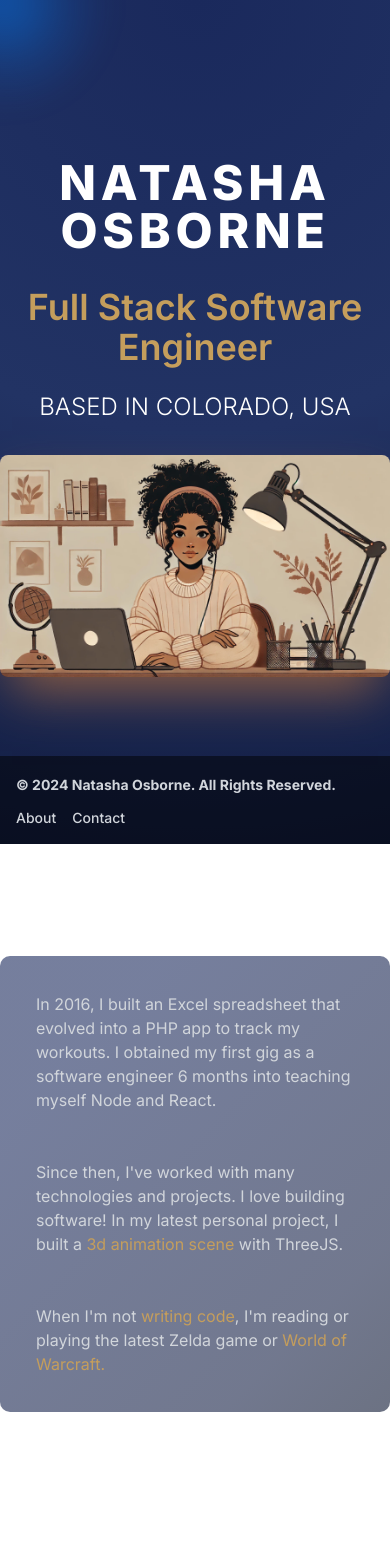
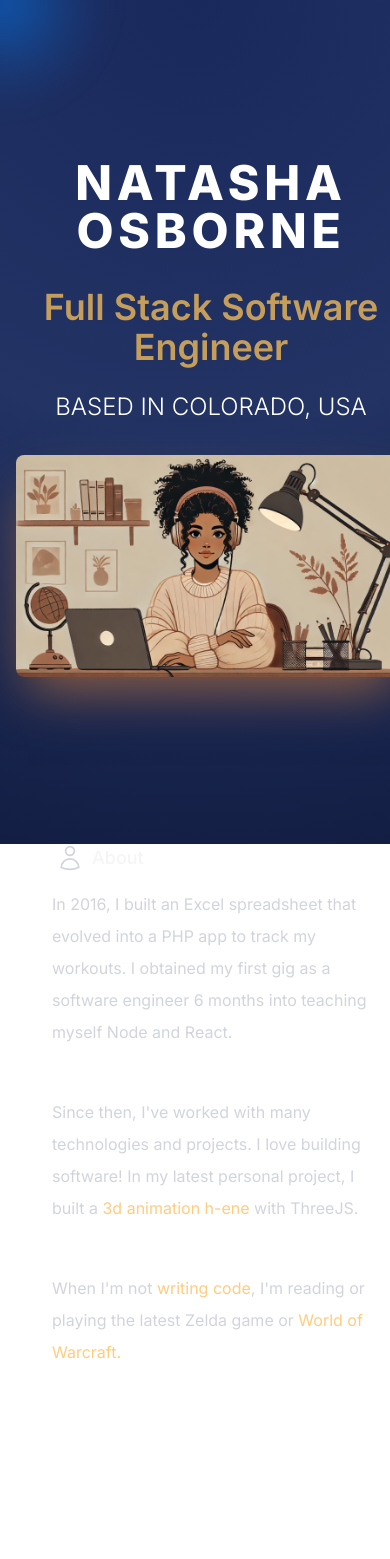
Before and after one commit to Natasha08/natasha-osborne-site, a Next.js app: page / in a window 390 px wide. Shown: the top 1559 px of the page. Built offline with nearby package versions, Linux system fonts and the light colour scheme.

Commit message:
styling and word changes for the landing section and the about component

```diff
--- a/app/components/about.js
+++ b/app/components/about.js
@@ -1,5 +1,6 @@
-import {useRef, useEffect} from 'react';
+import { useRef, useEffect } from 'react';
 import Link from 'next/link';
+import { UserIcon } from '@heroicons/react/24/outline';
 
 export default function About() {
   const aboutRef = useRef(null);
@@ -34,13 +35,17 @@ export default function About() {
   }, []);
 
   return (
-    <main
-      ref={aboutRef}
-      className="flex flex-col text-text text-start items-center z-20 pt-28 about"
-    >
-      <div className="xs:w-auto md:w-1/2 content">
-        <div className="flex col-span-1 flex-col w-full items-center text-gray-300 relative translucent-background z-10 py-5 px-5">
-          <div className="p-4 md:p-6 lg:p-12 space-y-12">
+    <main ref={aboutRef} className="main-container lg:ml-52 lg:pt-36">
+      <div className="lg:ml-48 w-full lg:w-3/4">
+        <header className="relative z-10 ml-10 lg:ml-16 flex flex-row items-center">
+          <UserIcon className="h-7 w-7 lg:h-8 lg:w-8 text-gray-500 hover:fill-[#d4af37] lg:mr-2" />
+          <span className="pl-2 flex items-center text-lg lg:text-xl font-medium text-[#f5f5f5]">
+            About
+          </span>
+        </header>
+
+        <div className="relative z-10 px-5">
+          <div className="p-4 md:p-6 lg:p-12 space-y-12 text-wrap leading-loose">
             <p>
               In 2016, I built an Excel spreadsheet that evolved into a PHP app
               to track my workouts. I obtained my first gig as a software
@@ -49,11 +54,8 @@ export default function About() {
             <p>
               Since then, I&apos;ve worked with many technologies and projects.
               I love building software! In my latest personal project, I built a{' '}
-              <Link
-                href="/space"
-                className="text-muted-gold hover:text-interactive"
-              >
-                3d animation scene{' '}
+              <Link href="/space" className="text-[#ffcc80] hover:text-interactive">
+                3d animation h-ene{' '}
               </Link>
               with ThreeJS.
             </p>
@@ -63,7 +65,7 @@ export default function About() {
                 href="https://github.com/Natasha08"
                 target="_blank"
                 rel="noopener noreferrer"
-                className="text-muted-gold hover:text-interactive"
+                className="text-[#ffcc80] hover:text-interactive"
               >
                 writing code
               </Link>
@@ -72,7 +74,7 @@ export default function About() {
                 href="https://github.com/Natasha08/LUA-EditMacroTargets"
                 target="_blank"
                 rel="noopener noreferrer"
-                className="text-muted-gold hover:text-interactive"
+                className="text-[#ffcc80] hover:text-interactive"
               >
                 World of Warcraft.
               </Link>
@@ -80,7 +82,6 @@ export default function About() {
           </div>
         </div>
       </div>
-      <div className="xs:w-1/3 lg:w-1/2 pb-48"></div>
     </main>
   );
 }
--- a/app/globals.css
+++ b/app/globals.css
@@ -46,11 +46,7 @@ p {
                           General
 *************************************************************/
 .main-container {
-  @apply flex flex-col text-text text-start items-center z-20 pb-48;
-}
-
-.main-container .content {
-  @apply w-3/4 xxs:w-full xs:w-3/4 md:w-1/2;
+  @apply flex flex-col text-text text-start items-center z-20 pb-36;
 }
 
 .character {
@@ -67,29 +63,6 @@ p {
   color: rgb(255, 165, 0);
   border-radius: 4px;
   margin: 0.2rem 0.4rem;
-}
-
-/************************************************************
-                            About
-*************************************************************/
-
-#about .content {
-  margin-bottom: 50px;
-  transform: translateX(-100px);
-  transition: all 0.5s ease-in-out;
-  opacity: 0;
-}
-
-#about .content.in-view {
-  opacity: 1;
-  transform: translateX(0);
-}
-
-.translucent-background {
-  box-shadow: 0px6px12pxrgba(0, 0, 0, 0.25);
-  text-shadow: 1px1px2pxrgba(0, 0, 0, 0.35);
-  background: linear-gradient(135deg, rgba(26, 41, 92, 0.6) 20%, rgba(19, 30, 67, 0.6) 80%, rgba(10, 20, 48, 0.6) 100%);
-  border-radius: 10px;
 }
 
 /************************************************************
@@ -163,9 +136,11 @@ p {
 }
 
 .timeline-item.in-view:not(:last-child):hover {
-  box-shadow: 0px 5px 10px rgba(0, 0, 0, 0.4);
+  color: #00FFFF;
+  text-shadow: 0px 0px 8px rgba(0, 255, 255, 0.4);
+  {{/* box-shadow: 0px 5px 10px rgba(0, 0, 0, 0.4);
   text-shadow: 1px 1px 2px rgba(0, 0, 0, 0.4);
-  background: linear-gradient(135deg, rgba(26, 41, 92, 0.45) 20%, rgba(19, 30, 67, 0.45) 80%);
+  background: linear-gradient(135deg, rgba(26, 41, 92, 0.45) 20%, rgba(19, 30, 67, 0.45) 80%); */}}
 }
 
 .timeline-content {
--- a/app/page.js
+++ b/app/page.js
@@ -3,7 +3,7 @@
 import MouseGlow from '@/components/mouse-glow';
 import Footer from '@/components/footer';
 import useIntersection from '@/components/use-intersection';
-import AppNav, {PAGES} from '@/components/app-nav';
+import Sidebar, {PAGES} from '@/components/app-nav';
 import Home from '@/components/home';
 import About from '@/components/about';
 import ResumeTimeline from '@/components/resume-timeline';
@@ -12,26 +12,20 @@ const SCROLL_COMPONENTS = [
   {id: 'home', Component: Home},
   {id: 'about', Component: About},
   {id: 'resume', Component: ResumeTimeline},
-  // {
-  //   id: 'projects',
-  //   Component: function () {
-  //     return <div className="h-72 text-text">Projects</div>;
-  //   },
-  // },
 ];
 
 export default function Main() {
   const [activeSection, sectionRefs, observerRefs] = useIntersection(PAGES);
 
   return (
-    <>
-      <AppNav
+    <div className="grid grid-cols-1 lg:grid-cols-5 gap-4 max-w-screen-xl">
+      <Sidebar
         activeSection={activeSection}
         sectionRefs={sectionRefs}
         visible={false}
       />
-      <main>
-        <div className="grid grid-cols-1 max-w-screen-xl">
+      <main className="col-span-1 lg:col-span-3">
+        <div className="mx-auto px-4">
           {PAGES.map((page, index) => {
             const Component = SCROLL_COMPONENTS.find(
               (c) => c.id == page.id,
@@ -44,7 +38,7 @@ export default function Main() {
                   sectionRefs[index].current = el;
                   observerRefs[index].current = el;
                 }}
-                className="h-fit col-start-1 w-screen"
+                className="h-fit w-screen"
               >
                 {Component ? <Component /> : page.label}
               </section>
@@ -52,8 +46,7 @@ export default function Main() {
           })}
         </div>
         <MouseGlow />
-        <Footer sectionRefs={sectionRefs} />
       </main>
-    </>
+    </div>
   );
 }
```
Also changed, not shown: public/profile_image.jpg (added), 1 other file (tests, documents, lock files or other folders).
